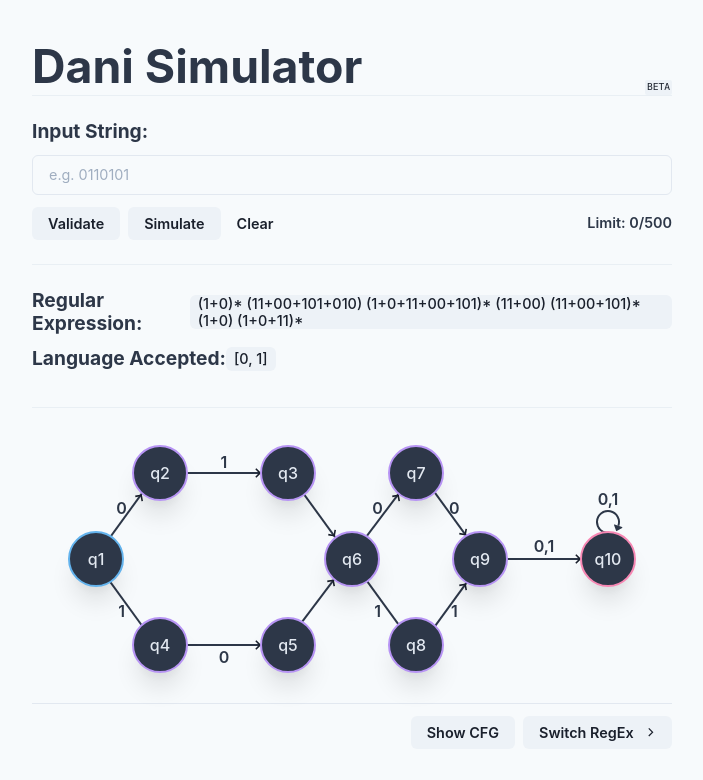
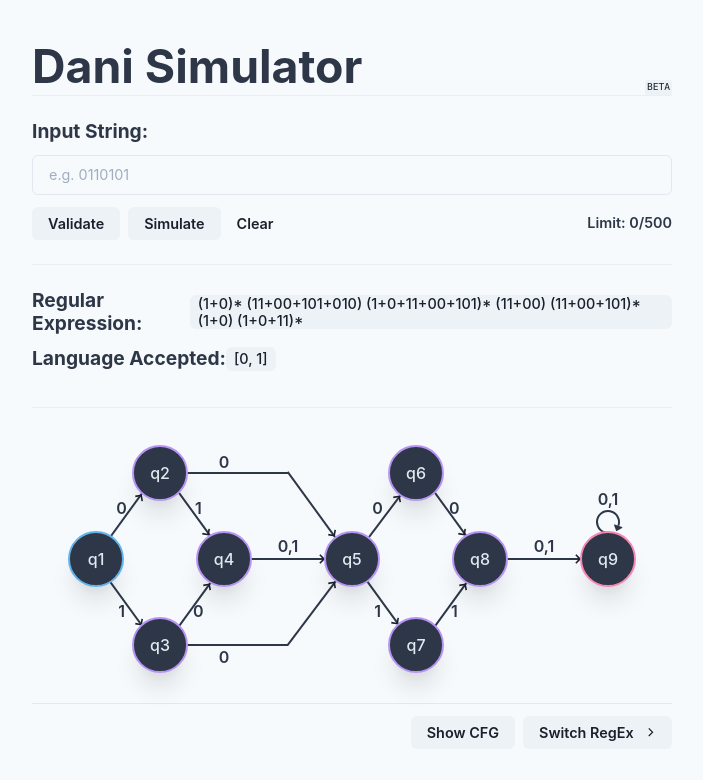
Before and after one commit to izner32/dani-simulator, a Next.js app: page / in a window 1280 px wide. Both pictures are taken after a click on the button "Switch RegEx". Shown: the top 780 px of the page, without its empty margins (288-991 px from the left). Built offline with nearby package versions, Linux system fonts and the light colour scheme.

Commit message:
added dfa elements

```diff
--- a/components/DFA/Logic.js
+++ b/components/DFA/Logic.js
@@ -85,16 +85,15 @@ export const problem1 = [
 ];
 
 export const problem2 = [
-  new Node(1, 2, 4),
-  new Node(2, 6, 3),
-  new Node(3, 6, 6),
-  new Node(4, 5, 6),
-  new Node(5, 6, 6),
-  new Node(6, 7, 8),
-  new Node(7, 9, 6),
-  new Node(8, 6, 9),
-  new Node(9, 10, 10),
-  new Node(10, 10, 10),
+  new Node(1, 2, 3),
+  new Node(2, 5, 4),
+  new Node(3, 4, 5),
+  new Node(4, 5, 5),
+  new Node(5, 6, 7),
+  new Node(6, 8, 5),
+  new Node(7, 5, 8),
+  new Node(8, 9, 9),
+  new Node(9, 9, 9)
 ];
 
 export const language1 = ["a", "b"];
--- a/components/DFA/SecondDFA.js
+++ b/components/DFA/SecondDFA.js
@@ -22,65 +22,59 @@ const SecondDFA = ({ currentNodeVal, simulatingStatus }) => {
   return (
     <>
       {/* LETTER */}
-      {/* q2 q3 */}
-      <Text top={["16.5%", "16.5%", "16%", "16%", "16%", "15%"]} left="30%" size="label">
-        1
-      </Text>
       {/* q1 q2 */}
       <Text top="32%" left="14%" size="label">
         0
       </Text>
-      {/* q6 q7 */}
+      {/* q1 q3 */}
+      <Text top="68%" left="14%" size="label">
+        1
+      </Text>
+      {/* q2 q4 */}
+      <Text top="32%" left="26%" size="label">
+        1
+      </Text>
+      {/* q3 q4 */}
+      <Text top="68%" left="26%" size="label">
+        0
+      </Text>
+      {/* q2 q5 */}
+      <Text top={["16.5%", "16.5%", "16%", "16%", "16%", "15%"]} left="30%" size="label">
+        0
+      </Text>
+      {/* q3 q5 */}
+      <Text top="84%" left="30%" size="label">
+        0
+      </Text>
+      {/* q4 q5 */}
+      <Text top={["46.5%", "46.5%", "45.5%", "45.5%", "45.5%", "45%"]} left="40%" size="label">
+        0,1
+      </Text>
+      {/* q5 q6 */}
       <Text top="32%" left="54%" size="label">
         0
       </Text>
-      {/* q7 q9 */}
+      {/* q5 q7 */}
+      <Text top="68%" left="54%" size="label">
+        1
+      </Text>
+      {/* q6 q8 */}
       <Text top="32%" left="66%" size="label">
         0
       </Text>
-      {/* q1 q4 */}
-      <Text top="68%" left="14%" size="label">
-        1
-      </Text>
-      {/* q6 q8 */}
-      <Text top="68%" left="54%" size="label">
+      {/* q7 q8 */}
+      <Text top="68%" left="66%" size="label">
         1
       </Text>
       {/* q8 q9 */}
-      <Text top="68%" left="66%" size="label">
-        1
-      </Text>
-      {/* q9 q10 */}
       <Text top={["46.5%", "46.5%", "45.5%", "45.5%", "45.5%", "45%"]} left="80%" size="label">
         0,1
       </Text>
-      {/* q4 q5 */}
-      <Text top="84%" left="30%" size="label">
-        0
-      </Text>
-      {/* q10 */}
+      {/* q9 */}
       <Text top={["27.5%", "27.5%", "29%", "29%", "29%", "27.5%"]} left="90%" size="label">
         0,1
       </Text>
       {/* ARROW BODY */}
-      {/* q2 q3 */}
-      <ArrowBody
-        w={["4em", "4em", "8em", "8em", "8em", "12em"]}
-        top={["28%", "28%", "25%", "25%", "25%", "25%"]}
-        left="30%"
-      />
-      {/* q4 q5 */}
-      <ArrowBody
-        w={["4em", "4em", "8em", "8em", "8em", "12em"]}
-        top={["88%", "88%", "85%", "85%", "85%", "85%"]}
-        left="30%"
-      />
-      {/* q9 q10 */}
-      <ArrowBody
-        w={["4em", "4em", "8em", "8em", "8em", "12em"]}
-        top={["58%", "58%", "55%", "55%", "55%", "55%"]}
-        left="80%"
-      />
       {/* q1 q2 */}
       <ArrowBody
         w={["4em", "4em", "7em", "7em", "7em", "8em"]}
@@ -88,91 +82,148 @@ const SecondDFA = ({ currentNodeVal, simulatingStatus }) => {
         left={["11%", "11%", "13%", "13%", "13%", "14%"]}
         rotate={["120", "120", "126", "126", "126", "138"]}
       />
-      {/* q8 q9 */}
+      {/* q1 q3 */}
+      <ArrowBody
+        w={["4em", "4em", "7em", "7em", "7em", "8em"]}
+        top="69%"
+        left={["11%", "11%", "13%", "13%", "13%", "14%"]}
+        rotate={["60", "60", "54", "54", "54", "42"]}
+      />
+      {/* q2 q4 */}
+      <ArrowBody
+        w={["4em", "4em", "7em", "7em", "7em", "8em"]}
+        top="39%"
+        left={["21%", "21%", "24%", "24%", "24%", "24%"]}
+        rotate={["60", "60", "54", "54", "54", "42"]}
+      />
+      {/* q3 q4 */}
+      <ArrowBody
+        w={["4em", "4em", "7em", "7em", "7em", "8em"]}
+        top="61%"
+        left={["21%", "21%", "24%", "24%", "24%", "24%"]}
+        rotate={["120", "120", "126", "126", "126", "138"]}
+      />
+      {/* q6 q8 */}
+      <ArrowBody
+        w={["4em", "4em", "7em", "7em", "7em", "8em"]}
+        top="39%"
+        left={["61%", "61%", "64%", "64%", "64%", "64%"]}
+        rotate={["60", "60", "54", "54", "54", "42"]}
+      />
+      {/* q7 q8 */}
       <ArrowBody
         w={["4em", "4em", "7em", "7em", "7em", "8em"]}
         top="61%"
         left={["61%", "61%", "64%", "64%", "64%", "64%"]}
         rotate={["120", "120", "126", "126", "126", "138"]}
       />
-      {/* q1 q4 */}
+      {/* q2 q5*/}
       <ArrowBody
-        w={["4em", "4em", "7em", "7em", "7em", "8em"]}
-        top="69%"
-        left={["11%", "11%", "13%", "13%", "13%", "14%"]}
+        w={["4em", "4em", "8em", "8em", "8em", "12em"]}
+        top={["28%", "28%", "25%", "25%", "25%", "25%"]}
+        left="30%"
+      />
+      {/* q3 q5*/}
+      <ArrowBody
+        w={["4em", "4em", "8em", "8em", "8em", "12em"]}
+        top={["88%", "88%", "85%", "85%", "85%", "85%"]}
+        left="30%"
+      />
+      {/* q4 q5 */}
+      <ArrowBody
+        w={["4em", "4em", "8em", "8em", "8em", "12em"]}
+        top={["58%", "58%", "55%", "55%", "55%", "55%"]}
+        left="40%"
+      />
+      {/* q8 q9 */}
+      <ArrowBody
+        w={["4em", "4em", "8em", "8em", "8em", "12em"]}
+        top={["58%", "58%", "55%", "55%", "55%", "55%"]}
+        left="80%"
+      />
+      {/* q2 q5 q7 */}
+      <ArrowBody
+        w={["8em", "8em", "13.5em", "13.5em", "13.5em", "16em"]}
+        top="53%"
+        left={["45.7%", "45.7%", "48%", "48%", "48%", "48.9%"]}
         rotate={["60", "60", "54", "54", "54", "42"]}
       />
-      {/* q7 q9 */}
+      {/* q3 q5 q6*/}
       <ArrowBody
-        w={["4em", "4em", "7em", "7em", "7em", "8em"]}
-        top="39%"
-        left={["61%", "61%", "64%", "64%", "64%", "64%"]}
-        rotate={["60", "60", "54", "54", "54", "42"]}
-      />
-      {/* q3 q6 q8 */}
-      <ArrowBody
-        w={["8em", "8em", "14em", "14em", "14em", "16em"]}
-        top="53%"
-        left={["46%", "46%", "48%", "48%", "48%", "48.5%"]}
-        rotate={["60", "60", "54", "54", "54", "42"]}
-      />
-      {/* q5 q6 q7*/}
-      <ArrowBody
-        w={["8em", "8em", "14em", "14em", "14em", "16em"]}
+        w={["8.4em", "8.4em", "13.8em", "13.8em", "13.8em", "16em"]}
         top="46%"
-        left={["46%", "46%", "48%", "48%", "48%", "49%"]}
+        left={["46.2%", "46.2%", "48.4%", "48.4%", "48.4%", "48.9%"]}
         rotate={["120", "120", "127", "127", "127", "138"]}
       />
       {/* ARROW HEAD */}
+      {/* q1 q3 */}
+      <ArrowHead
+        top={["71%", "71%", "72%", "72%", "72%", "72.1%"]}
+        left={["17.1%", "17.1%", "16.9%", "16.9%", "16.8%", "17.4%"]}
+        rotate={["57", "57", "55", "55", "55", "45"]}
+      />
+      {/* q5 q7 */}
+      <ArrowHead
+        top={["70.8%", "70.8%", "71.7%", "71.7%", "71.7%", "72%"]}
+        left={["57.3%", "57.3%", "57%", "57%", "56.9%", "57.5%"]}
+        rotate={["57", "57", "55", "55", "55", "45"]}
+      />
       {/* q1 q2 */}
       <ArrowHead
-        top={["29%", "29%", "28.1%", "28.2%", "28.1%", "28%"]}
-        left={["17.2%", "17.2%", "16.9%", "16.9%", "16.9%", "17.4%"]}
+        top={["29%", "29%", "28.1%", "28.2%", "28.1%", "27.9%"]}
+        left={["17.2%", "17.2%", "16.9%", "16.9%", "16.9%", "17.5%"]}
         rotate={["-57", "-57", "-55", "-55", "-55", "-45"]}
-      />
-      {/* q6 q7 */}
-      <ArrowHead
-        top={["29%", "29%", "28.2%", "28.2%", "28.2%", "28%"]}
-        left={["57.3%", "57.3%", "57%", "57%", "57%", "57.4%"]}
-        rotate={["-57", "-57", "-55", "-55", "-55", "-45"]}
-      />
-      {/* q3 q6 */}
-      <ArrowHead
-        top={["41%", "41%", "41.2%", "41.3%", "41.3%", "42.6%"]}
-        left={["47.2%", "47.2%", "47.1%", "47%", "47%", "47.3%"]}
-        rotate={["57", "57", "55", "55", "55", "45"]}
-      />
-      {/* q7 q9 */}
-      <ArrowHead
-        top={["41%", "41%", "41%", "40.6%", "40.8%", "42.6%"]}
-        left={["67%", "67%", "67.5%", "67.5%", "67.5%", "67.4%"]}
-        rotate={["57", "57", "55", "55", "55", "45"]}
       />
       {/* q5 q6 */}
       <ArrowHead
-        top={["59%", "59%", "58%", "58%", "58%", "57.8%"]}
-        left={["47.1%", "47.1%", "47%", "47%", "46.9%", "47.4%"]}
+        top={["29.2%", "29.2%", "28.7%", "28.7%", "28.7%", "27.7%"]}
+        left={["57.4%", "57.4%", "57.2%", "57.2%", "57.2%", "57.4%"]}
         rotate={["-57", "-57", "-55", "-55", "-55", "-45"]}
+      />
+      {/* q2 q5 */}
+      <ArrowHead
+        top={["41%", "41%", "41.3%", "41.3%", "41.3%", "42%"]}
+        left={["47%", "47%", "47.1%", "47.1%", "47%", "47.5%"]}
+        rotate={["57", "57", "55", "55", "55", "45"]}
+      />
+      {/* q3 q5 */}
+      <ArrowHead
+        top={["59%", "59%", "58.5%", "58.5%", "58.5%", "57.6%"]}
+        left={["47.2%", "47.2%", "47.1%", "47.1%", "47.1%", "47.4%"]}
+        rotate={["-57", "-57", "-55", "-55", "-55", "-45"]}
+      />
+      {/* q2 q4 */}
+      <ArrowHead
+        top={["41%", "41%", "41%", "40.7%", "40.9%", "42.6%"]}
+        left={["27%", "27%", "27.5%", "27.5%", "27.4%", "27.4%"]}
+        rotate={["57", "57", "55", "55", "55", "45"]}
+      />
+      {/* q6 q8 */}
+      <ArrowHead
+        top={["41%", "41%", "41%", "40.7%", "40.9%", "42.6%"]}
+        left={["67%", "67%", "67.5%", "67.5%", "67.4%", "67.4%"]}
+        rotate={["57", "57", "55", "55", "55", "45"]}
+      />
+      {/* q3 q4 */}
+      <ArrowHead
+        top={["59%", "59%", "59.2%", "59.2%", "59.1%", "58.3%"]}
+        left={["27.1%", "27.2%", "27.5%", "27.6%", "27.5%", "27.4%"]}
+        rotate={["-57", "-57", "-55", "-55", "-55", "-45"]}
+      />
+      {/* q7 q8 */}
+      <ArrowHead
+        top={["59%", "59%", "59.2%", "59.2%", "59.1%", "58.3%"]}
+        left={["67.1%", "67.2%", "67.5%", "67.6%", "67.5%", "67.4%"]}
+        rotate={["-57", "-57", "-55", "-55", "-55", "-45"]}
+      />
+      {/* q4 q5 */}
+      <ArrowHead
+        top={["50.3%", "50.2%", "49.8%", "49.8%", "49.9%", "49.8%"]}
+        left={["44%", "44%", "45.2%", "45.2%", "45.3%", "46.5%"]}
       />
       {/* q8 q9 */}
       <ArrowHead
-        top={["59%", "59%", "59.3%", "59.3%", "59.1%", "58.3%"]}
-        left={["67.1%", "67.3%", "67.5%", "67.5%", "67.5%", "67.4%"]}
-        rotate={["-57", "-57", "-55", "-55", "-55", "-45"]}
-      />
-      {/* q2 q3 */}
-      <ArrowHead
-        top={["20.2%", "20.2%", "19.9%", "19.9%", "19.9%", "19.7%"]}
-        left={["34%", "34%", "35.3%", "35.3%", "35.3%", "36.5%"]}
-      />
-      {/* q4 q5 */}
-      <ArrowHead
-        top={["80.2%", "80.2%", "79.9%", "79.9%", "79.9%", "79.7%"]}
-        left={["34%", "34%", "35.3%", "35.3%", "35.3%", "36.5%"]}
-      />
-      {/* q9 q10 */}
-      <ArrowHead
-        top={["50.3%", "50.2%", "49.8%", "49.8%", "49.8%", "49.8%"]}
+        top={["50.3%", "50.2%", "49.8%", "49.8%", "49.9%", "49.8%"]}
         left={["84%", "84%", "85.2%", "85.2%", "85.3%", "86.5%"]}
       />
       {/* ARROWLOOP */}
@@ -264,15 +315,6 @@ const SecondDFA = ({ currentNodeVal, simulatingStatus }) => {
       >
         q9
       </Atom>
-      <Atom
-        variant="10"
-        variants={variants}
-        initial="initial"
-        animate={currentNodeVal == 10 ? "pulse" : ""}
-        whileHover={!simulatingStatus && "scale"}
-      >
-        q10
-      </Atom>
     </>
   );
 };
--- a/styles/badgeStyles.js
+++ b/styles/badgeStyles.js
@@ -98,48 +98,42 @@ export const Badge = {
       borderColor: "purple.300",
     },
     3: {
-      top: "20%",
-      left: "40%",
-
-      borderColor: "purple.300",
-    },
-    4: {
       top: "80%",
       left: "20%",
 
       borderColor: "purple.300",
     },
-    5: {
-      top: "80%",
-      left: "40%",
+    4: {
+      top: "50%",
+      left: "30%",
 
       borderColor: "purple.300",
     },
-    6: {
+    5: {
       top: "50%",
       left: "50%",
 
       borderColor: "purple.300",
     },
-    7: {
+    6: {
       top: "20%",
       left: "60%",
 
       borderColor: "purple.300",
     },
-    8: {
+    7: {
       top: "80%",
       left: "60%",
 
       borderColor: "purple.300",
     },
-    9: {
+    8: {
       top: "50%",
       left: "70%",
 
       borderColor: "purple.300",
     },
-    10: {
+    9: {
       top: "50%",
       left: "90%",
 
```
Also changed, not shown: components/DFA/FirstDFA.js (+6 -7 lines).
